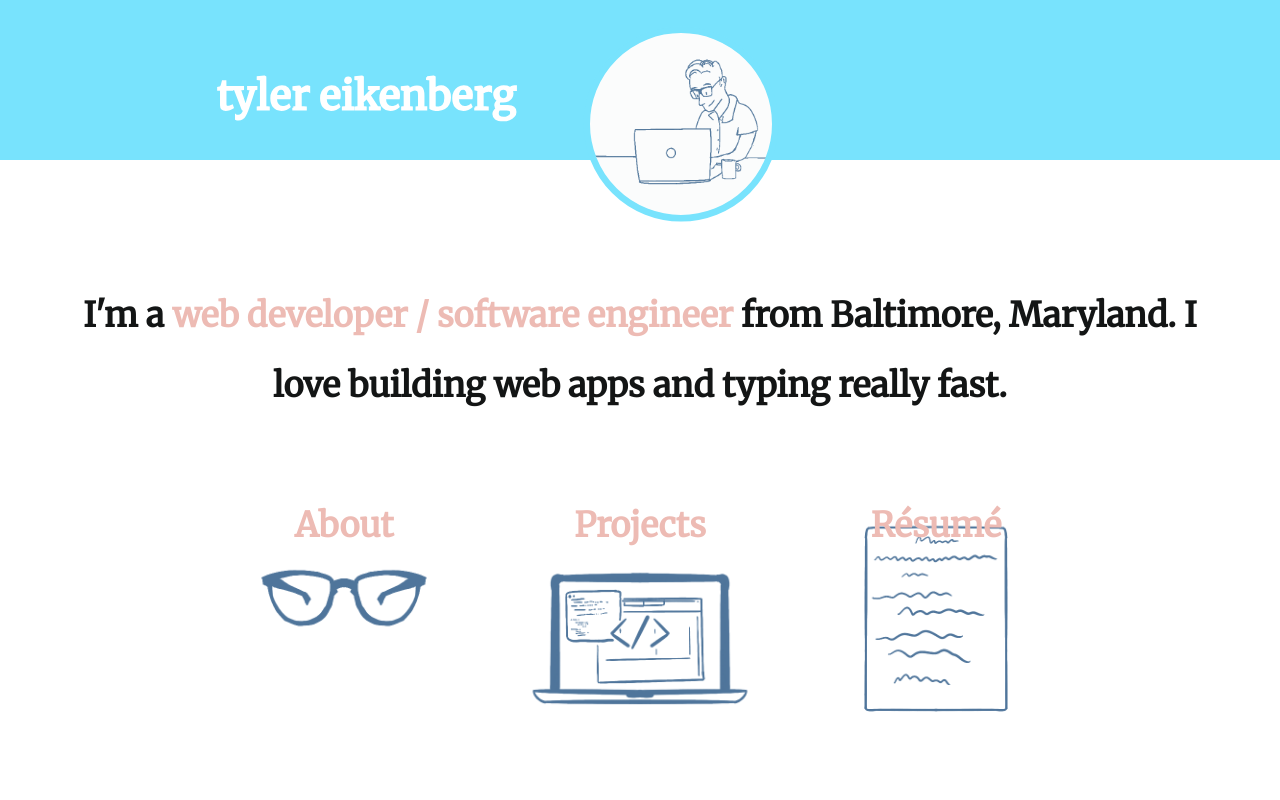
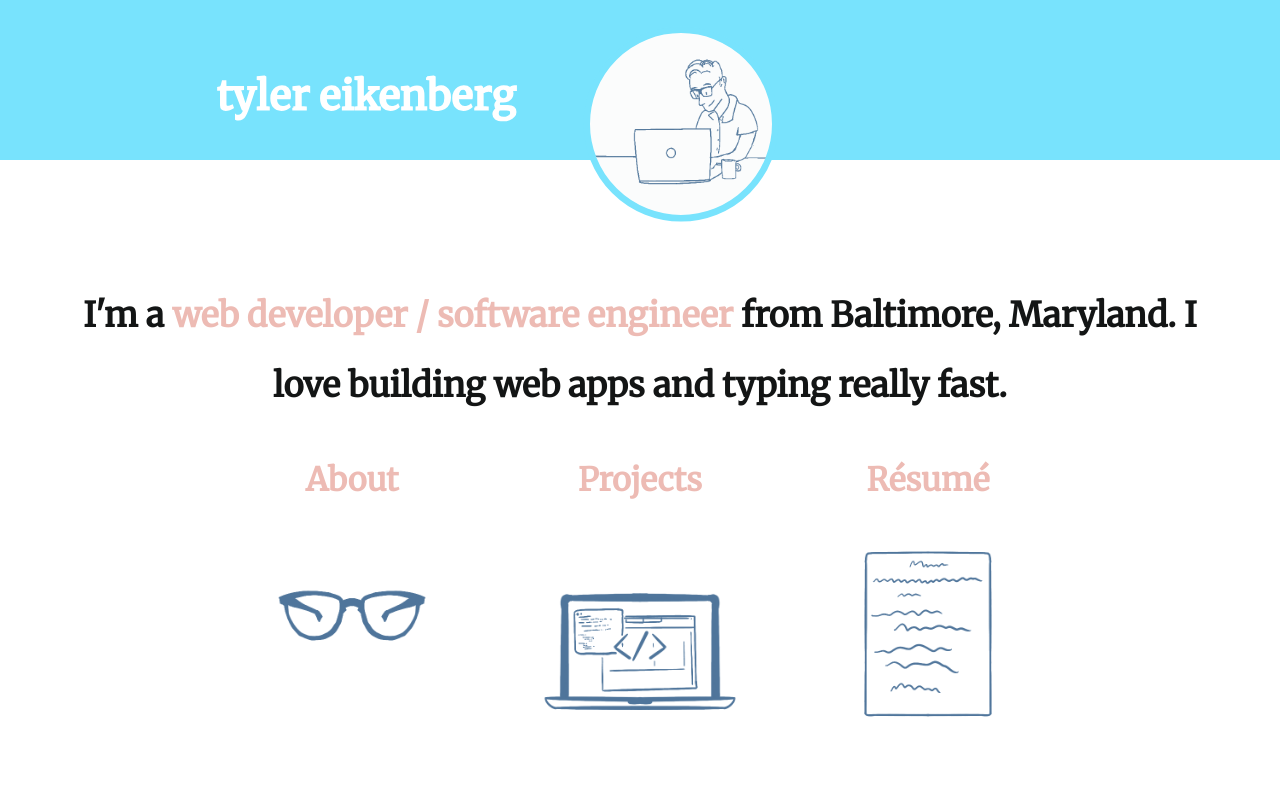
Before and after one commit to TylerEikenberg/Tyler-Eikenberg-Portfolio-Website, a React (Create React App) app: page / in a window 1280 px wide. Shown: the top 800 px of the page. Built offline with nearby package versions, Linux system fonts and the light colour scheme.

Commit message:
adjusted buttons, need to fix source drawing

```diff
--- a/src/Components/Button/Button.css
+++ b/src/Components/Button/Button.css
@@ -1,39 +1,38 @@
-.button-wrapper {
-  position: relative;
+.Button-wrapper {
   display: flex;
   flex-direction: column;
-  justify-content: space-between;
   align-items: center;
-  margin-top: 1vh;
-  transition: transform 0.5s;
-  width: 18rem;
-  max-height: 230px;
-  background-repeat: no-repeat;
-  background-size: cover;
-  /* border: 1px solid black; */
+  justify-content: center;
+  width: 100vw;
 }
 .Button-name {
-  position: absolute;
-  color: #edbbb4;
-  font-size: calc(10px + 3vmin);
+  font-size: 2rem;
   font-family: "Merriweather", serif;
-  margin-top: 4.5vh;
+  color: var(--sub-color);
   /* border: 1px solid black; */
+  margin: 0;
+  padding: 0;
 }
 .Button-image {
-  /* position: absolute; */
   max-width: 100%;
-  /* margin-top: 8vh; */
-  /* border: 1px solid black; */
-}
-.Résumé {
+  max-height: 100%;
   /* border: 1px solid black; */
 }
 
-.button-wrapper:hover {
-  transform: scale(1.1);
+@media only screen and (min-width: 768px) {
+  .Button-wrapper {
+    width: 20vw;
+  }
+  .Button-name {
+    transition: transform 0.3s;
+  }
+  .Button-name:hover {
+    transform: scale(1.1);
+  }
+  .Button-image {
+    transition: transform 0.3s;
+  }
+  .Button-image:hover {
+    transform: scale(1.1);
+  }
 }
-
-.button-wrapper h1:hover {
-  color: #e64a36;
-}
--- a/src/Components/Button/Button.js
+++ b/src/Components/Button/Button.js
@@ -3,11 +3,11 @@ import "./Button.css";
 
 const Button = props => {
   let { content, image } = props;
-  let resumeClassName = image === "resume" ? "Button-resume-image" : null;
+
   return (
-    <div className={`button-wrapper ${content}`}>
+    <div className="Button-wrapper">
       <h1 className="Button-name">{content}</h1>
-      <img className="Button-image" src={image} alt="oopsy" />
+      <img className={`Button-image ${content}`} src={image} alt="oopsy" />
     </div>
   );
 };
```
